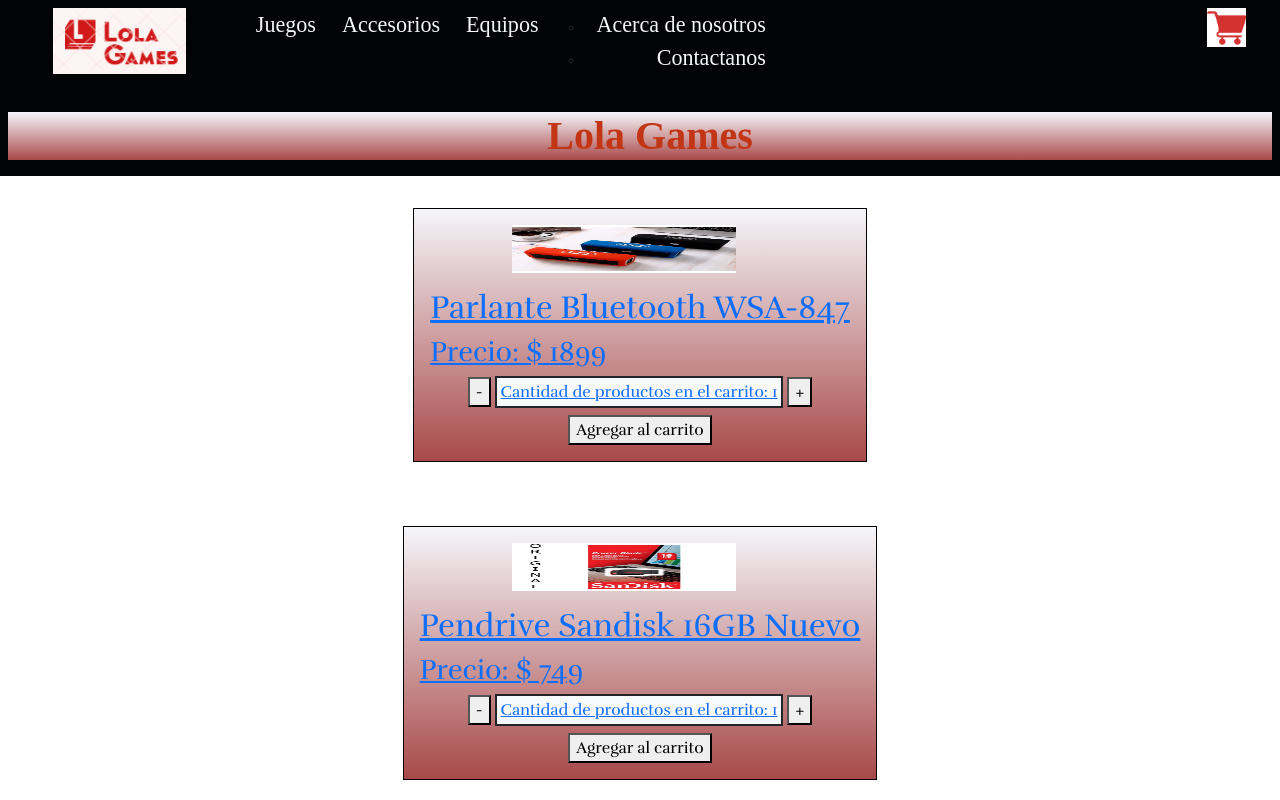
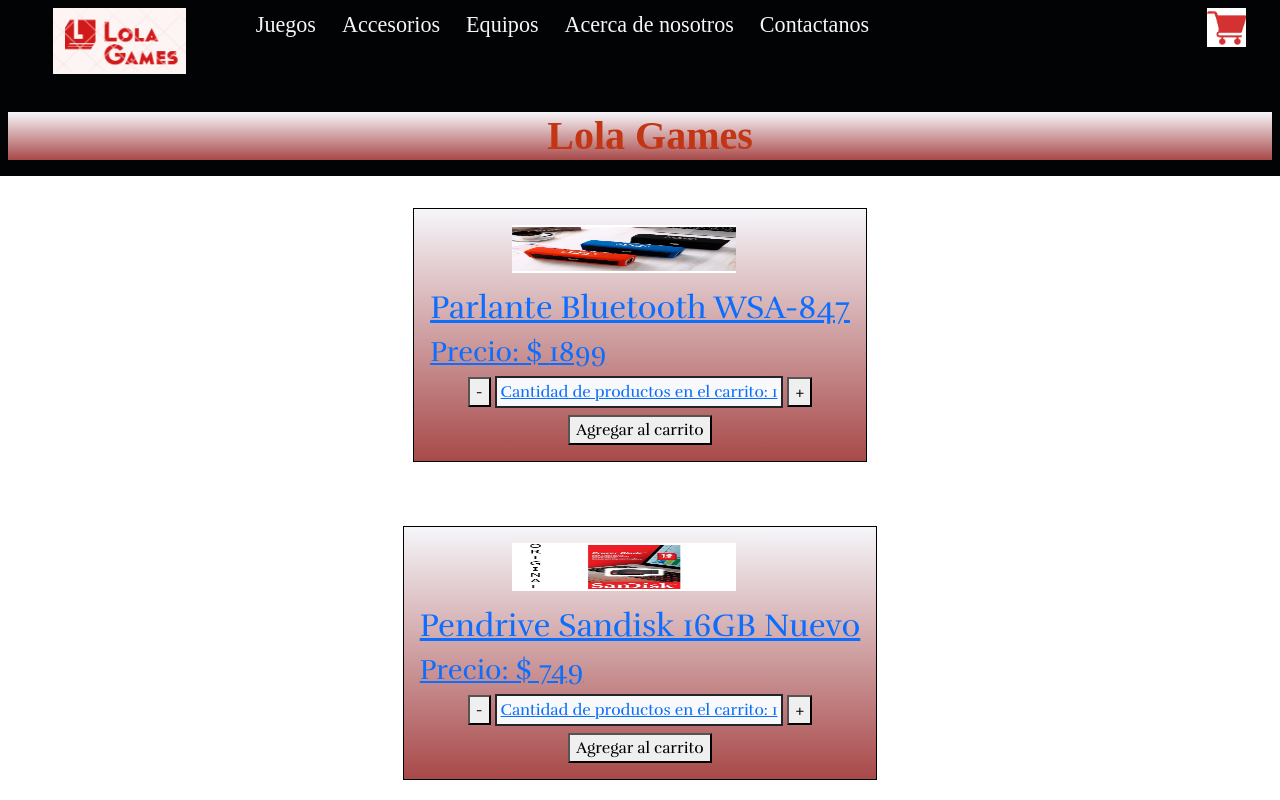
Before and after one commit to patrick-t91/Lola-Games-Ecommerce, a React (Create React App) app: page / in a window 1280 px wide. Shown: the top 800 px of the page. Built offline with nearby package versions, Linux system fonts and the light colour scheme; a web font is replaced by a local one.

Commit message:
desafio8

```diff
--- a/src/Components/NavBar/index.jsx
+++ b/src/Components/NavBar/index.jsx
@@ -12,12 +12,8 @@
                 <li> <Link to={'/category/1'}>Juegos</ Link></li>
                 <li> <Link to={'/category/2'}>Accesorios</ Link></li>
                 <li><Link to={'/category/3'}>Equipos</ Link></li>
-                <div className="text-end">
-                    <ul>
-                        <li><Link to={'/categories'}> Acerca de nosotros</Link></li>
-                        <li><Link >Contactanos</Link></li>
-                    </ul>
-                </div>
+                <li><Link > Acerca de nosotros</Link></li>
+                <li><Link >Contactanos</Link></li>
             </ul>
             <CartWidget />
         </nav>
```
Also changed, not shown: src/Components/CartWidget/index.jsx (deleted, +0 -11 lines).
